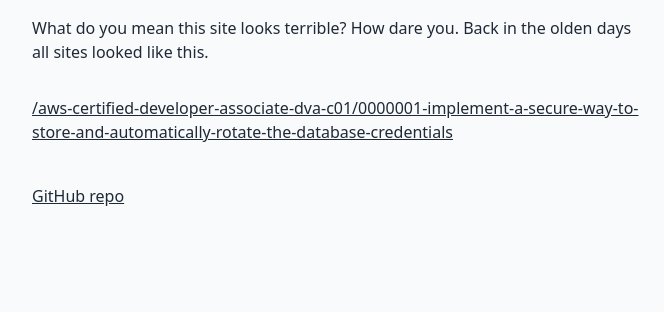
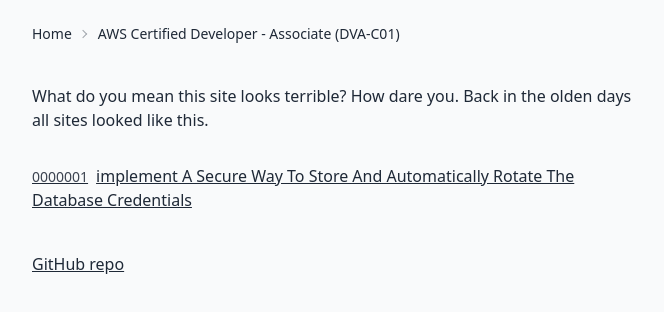
Before and after one commit to a6software/thetechnicalinterview.com, a Next.js app: page /topic/aws-certified-developer-associate-dva-c01 in a window 1280 px wide. Shown: the top 312 px of the page, without its empty margins (304-968 px from the left). Built offline with nearby package versions, Linux system fonts and the light colour scheme.

Commit message:
Improves links and breadcrumbs display - messy though

```diff
--- a/lib/question/aws-certified-developer-associate-dva-c01/0000001-implement-a-secure-way-to-store-and-automatically-rotate-the-database-credentials.yaml
+++ b/lib/question/aws-certified-developer-associate-dva-c01/0000001-implement-a-secure-way-to-store-and-automatically-rotate-the-database-credentials.yaml
@@ -1,4 +1,5 @@
 ---
+title: Implement a secure way to store and automatically rotate the database credentials
 question: |
   A company is migrating a legacy application to Amazon EC2. The application uses a user name and
   password stored in the source code to connect to a MySQL database. The database will be migrated to an
--- a/pages/question/[topic]/[requestedQuestion].tsx
+++ b/pages/question/[topic]/[requestedQuestion].tsx
@@ -12,6 +12,7 @@
   GetPreviousAndNextQuestionResponse,
   Path,
   QuestionFile,
+  TopicMeta,
 } from "../../../types";
 import listDirContents from "../../../lib/utils/list-dir-contents";
 import path from "path";
@@ -19,8 +20,16 @@
 import classNames from "classnames";
 import getPreviousAndNextQuestion from "../../../lib/utils/get-prev-and-next-question";
 import topic from "../../../lib/utils/topic";
+import { ParsedUrlQuery } from "querystring";
 
 const basePath = `${process.cwd()}/lib/question`;
+
+interface Params extends ParsedUrlQuery {
+  topic: string;
+  requestedQuestion: string;
+}
+
+interface RequestedQuestionProps {}
 
 const getAvailableQuestionPaths = async (): Promise<Path[]> => {
   const availableQuestions = await listDirContents(basePath);
@@ -31,7 +40,7 @@
 
 const addQuestionPathPrefix = (path: Path) => `/question${path}`;
 
-export const getStaticPaths: GetStaticPaths = async () => {
+export const getStaticPaths: GetStaticPaths<Params> = async () => {
   const questionTopics = await topic(basePath);
   const paths = questionTopics.flatMap((questionTopic) =>
     questionTopic.questions.map((q) => ({
@@ -48,7 +57,10 @@
   };
 };
 
-export const getStaticProps: GetStaticProps = async ({ params }) => {
+export const getStaticProps: GetStaticProps<
+  RequestedQuestionProps,
+  Params
+> = async ({ params }) => {
   const topic = params?.topic || false;
   const requestedQuestion = params?.requestedQuestion || false;
 
@@ -58,18 +70,15 @@
     };
   }
 
-  // I hate it.
-  const requestedQuestionPath =
-    "/" +
-    (Array.isArray(requestedQuestion)
-      ? requestedQuestion
-      : [requestedQuestion]
-    ).join("/");
+  const requestedQuestionPath = `/${requestedQuestion}`;
+
+  const requestedTopicPath = path.join(basePath, topic as string);
+
+  const requestedTopicFilePath = path.join(requestedTopicPath, `topic.yaml`);
 
   const requestedQuestionFilePath = path.join(
-    basePath,
-    topic as string,
-    `${requestedQuestionPath}.yaml`
+    requestedTopicPath,
+    `${requestedQuestion}.yaml`
   );
 
   const { next, previous } = getPreviousAndNextQuestion(
@@ -79,9 +88,17 @@
 
   // Get document, or throw exception on error
   try {
-    const yamlFile = await fs.readFile(requestedQuestionFilePath, "utf-8");
+    const topicYamlFile = await fs.readFile(requestedTopicFilePath, "utf-8");
+
+    const { title: topicTitle } = yaml.load(topicYamlFile) as TopicMeta;
+
+    const questionYamlFile = await fs.readFile(
+      requestedQuestionFilePath,
+      "utf-8"
+    );
 
     const {
+      title,
       question,
       hint,
       possible_answers,
@@ -89,10 +106,12 @@
       explanation,
       tags,
       credit,
-    } = yaml.load(yamlFile) as QuestionFile;
+    } = yaml.load(questionYamlFile) as QuestionFile;
 
     return {
       props: {
+        topicTitle,
+        title,
         topic,
         requestedQuestion: requestedQuestionPath,
         question,
@@ -122,6 +141,7 @@
   GetPreviousAndNextQuestionResponse & {
     requestedQuestion: string;
     topic: string;
+    topicTitle: string;
   };
 
 const executeScroll = (ref: MutableRefObject<any>) => {
@@ -132,6 +152,8 @@
 };
 
 const QuestionPage: NextPage<QuestionPageProps> = ({
+  topicTitle,
+  title,
   topic,
   requestedQuestion,
   question,
@@ -228,11 +250,17 @@
                   <a>Home</a>
                 </Link>
               </li>
-              <li>{requestedQuestion}</li>
+              <li>
+                <Link href={`/topic/${topic}`}>
+                  <a>{topicTitle}</a>
+                </Link>
+              </li>
+              <li>{title}</li>
             </ul>
           </div>
 
           <section>
+            <h1 className="prose">{title}</h1>
             <Markdown className={"prose"}>{question}</Markdown>
 
             <form onSubmit={handleSubmit}>
--- a/pages/topic/[requestedTopic].tsx
+++ b/pages/topic/[requestedTopic].tsx
@@ -7,15 +7,25 @@
 import getTopics from "../../lib/utils/get-topics";
 import { ParsedUrlQuery } from "querystring";
 import Link from "next/link";
+import fs from "fs/promises";
+import yaml from "js-yaml";
+import { TopicMeta } from "../../types";
 
-const basePath = `${__dirname}/../../../../lib/question`;
+const basePath = `${process.cwd()}/lib/question`;
 
 interface Params extends ParsedUrlQuery {
   requestedTopic: string;
 }
 
+interface AvailableQuestion {
+  path: string;
+  number: string; // gotta love those leading zeros
+  title: string;
+}
+
 interface RequestedTopicProps {
-  availableQuestions: string[];
+  topicTitle: string;
+  availableQuestions: AvailableQuestion[];
 }
 
 export const getStaticPaths: GetStaticPaths<Params> = async () => {
@@ -33,6 +43,25 @@
   };
 };
 
+/**
+ * GET RID.
+ *
+ * @param availableQuestions
+ */
+const horribleHack = (availableQuestions: string[]) =>
+  availableQuestions.map((availableQuestion) => {
+    const [number, ...title] = availableQuestion
+      .split("/")
+      .filter((x) => x)[1]
+      .split("-");
+
+    return {
+      path: availableQuestion,
+      number,
+      title: title.join(" "),
+    };
+  });
+
 export const getStaticProps: GetStaticProps<
   RequestedTopicProps,
   Params
@@ -45,25 +74,33 @@
     };
   }
 
-  const availableQuestionsPaths = await listDirContents(
-    path.join(basePath, requestedTopic)
-  );
+  const topicPath = path.join(basePath, requestedTopic);
+  const availableQuestionsPaths = await listDirContents(topicPath);
   const availableQuestions = availableQuestionsPaths
     .map((q) => q.replace(path.resolve(basePath), "").replace(".yaml", ""))
     .filter((aq) => !aq.endsWith("topic"));
 
-  return {
-    props: {
-      availableQuestions,
-    },
-  };
-};
+  try {
+    const requestedTopicFilePath = path.join(topicPath, `topic.yaml`);
+    const topicYamlFile = await fs.readFile(requestedTopicFilePath, "utf-8");
+    const { title: topicTitle } = yaml.load(topicYamlFile) as TopicMeta;
 
-type IndexProps = {
-  availableQuestions: string[];
+    return {
+      props: {
+        topicTitle,
+        availableQuestions: horribleHack(availableQuestions),
+      },
+    };
+  } catch (e) {
+    console.log(e);
+    return {
+      notFound: true,
+    };
+  }
 };
 
 const RequestedTopic: NextPage<RequestedTopicProps> = ({
+  topicTitle,
   availableQuestions,
 }) => {
   return (
@@ -79,6 +116,17 @@
 
       <main className="container p-4 lg:mx-auto h-screen w-full lg:w-1/2">
         <div className="flex flex-col justify-center">
+          <div className="text-sm breadcrumbs mb-8">
+            <ul>
+              <li>
+                <Link href="/">
+                  <a>Home</a>
+                </Link>
+              </li>
+              <li>{topicTitle}</li>
+            </ul>
+          </div>
+
           <p className="pb-8">
             What do you mean this site looks terrible? How dare you. Back in the
             olden days all sites looked like this.
@@ -87,9 +135,14 @@
           <ul>
             {availableQuestions.map((question) => {
               return (
-                <li key={question} className="pb-2">
-                  <Link href={`/question${question}`}>
-                    <a className="link">{question}</a>
+                <li key={question.path} className="pb-2">
+                  <Link href={`/question${question.path}`}>
+                    <a className="link capitalize hover:bg-base-100">
+                      <span className="no-underline text-sm mr-2 text-neutral">
+                        {question.number}
+                      </span>
+                      <>{question.title}</>
+                    </a>
                   </Link>
                 </li>
               );
--- a/types.d.ts
+++ b/types.d.ts
@@ -6,6 +6,7 @@
 }
 
 export interface QuestionFile {
+  title: string;
   question: string;
   hint: string;
   possible_answers: PossibleAnswer[];
```
Also changed, not shown: lib/question/javascript/0000001-lost-in-parameters.yaml (+1 -2 lines), lib/question/javascript/0000002-closures-raise-your-hand.yaml (+1 -2 lines), lib/question/javascript/0000003-whos-who.yaml (+1 -2 lines), lib/question/javascript/0000004-tricky-closure.yaml (+1 -2 lines), lib/question/javascript/0000005-right-or-wrong-message.yaml (+1 -2 lines), 1 other file (tests, documents, lock files or other folders).
